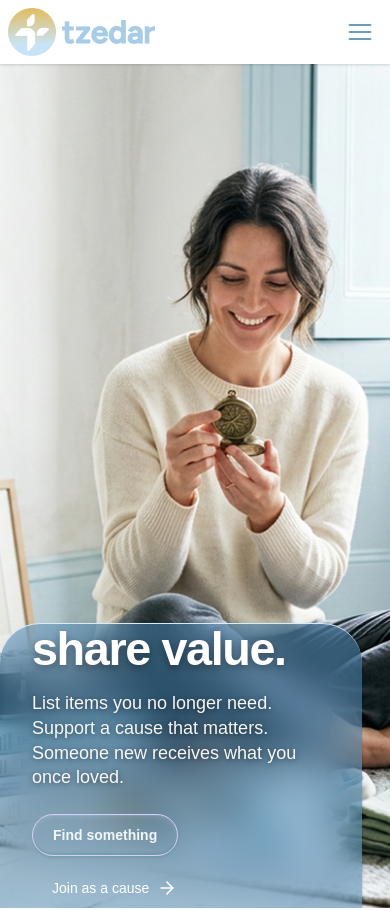
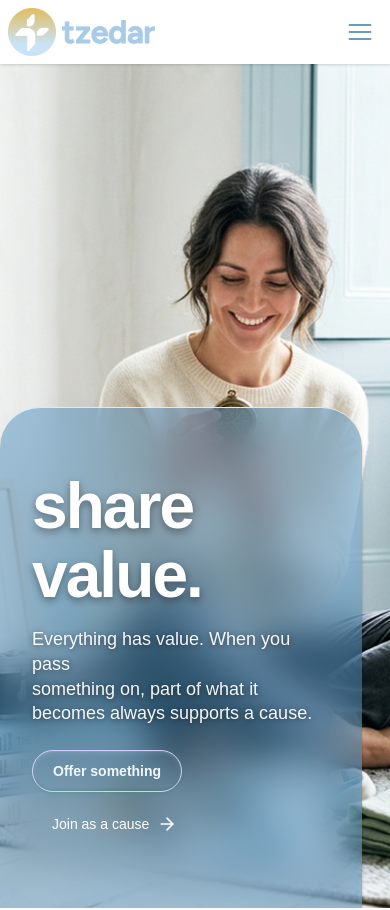
Before and after one commit to hosseinAleph/tzedar-microsite, a React (Vite) app: page / in a window 390 px wide. Shown: the top 910 px of the page. Built offline with nearby package versions, Linux system fonts and the light colour scheme.

Commit message:
refactor: update HeroSection and PhotoGlassSection components for improved layout and content; modify text for clarity and enhance styling for better responsiveness

```diff
--- a/src/components/organisms/HeroSection.tsx
+++ b/src/components/organisms/HeroSection.tsx
@@ -4,30 +4,32 @@ import { PhotoGlassSection } from "./PhotoGlassSection"
 const heroImage = "/images/hero.jpg"
 const heroImageMobile = "/images/hero-m.jpg"
 
-const bannerSubLabel =
-  "List items you no longer need. Support a cause that matters. Someone new receives what you once loved."
-const bannerButtonLabel = "Find something"
+const bannerButtonLabel = "Offer something"
 const bannerButtonActionLabel = "Join as a cause"
 
 export function HeroSection() {
   return (
     <PhotoGlassSection bgImage={heroImage} bgImageMobile={heroImageMobile}>
-      <div className="flex flex-col gap-6 sm:h-[407px] lg:h-auto lg:gap-8">
+      <div
+        className="flex flex-col gap-6 px-8 py-16 lg:h-auto lg:w-[47vw] lg:gap-8
+          lg:py-[64px]"
+      >
         <div className="flex flex-col gap-4 text-primary-foreground lg:gap-6">
           <h1
-            className="text-[clamp(2.5rem,12vw,4rem)] leading-[1.09] font-bold
-              tracking-[-0.03em] lg:text-[clamp(2.5rem,4.5vw,5.5rem)]
-              lg:leading-[1.05] lg:tracking-[-0.024em]"
+            className="text-[64px] leading-[1.09] font-bold tracking-[-0.03em]
+              lg:text-[89px] lg:leading-[1.05] lg:tracking-[-0.024em]"
             style={{ textShadow: "var(--text-shadow-heading)" }}
           >
-            share value.
+            share <br className="lg:hidden" /> value.
           </h1>
           <p
-            className="text-lg leading-snug opacity-95 lg:text-2xl
+            className="text-lg leading-snug opacity-95 lg:text-[32px]
               lg:opacity-100"
             style={{ textShadow: "var(--text-shadow-body)" }}
           >
-            {bannerSubLabel}
+            Everything has value. When you pass
+            <br />
+            something on, part of what it becomes always supports a cause.
           </p>
         </div>
         <div className="flex flex-wrap items-center gap-3">
--- a/src/components/organisms/PhotoGlassSection.tsx
+++ b/src/components/organisms/PhotoGlassSection.tsx
@@ -27,10 +27,9 @@ export function PhotoGlassSection({
 
       <div
         className="absolute right-7 bottom-0 left-0 rounded-tl-[40px]
-          rounded-tr-[40px] border-t border-brand-tint px-8 lg:top-1/2
-          lg:right-auto lg:bottom-auto lg:w-[50vw] lg:-translate-y-1/2
-          lg:rounded-tl-none lg:rounded-tr-[48px] lg:rounded-br-[48px]
-          lg:rounded-bl-none lg:p-12 xl:p-16"
+          rounded-tr-[40px] border-t border-brand-tint lg:top-1/2 lg:right-auto
+          lg:bottom-auto lg:-translate-y-1/2 lg:rounded-tl-none
+          lg:rounded-tr-[48px] lg:rounded-br-[48px] lg:rounded-bl-none"
         style={{
           background: "var(--glass-bg)",
           backdropFilter: "blur(20px)",
```
